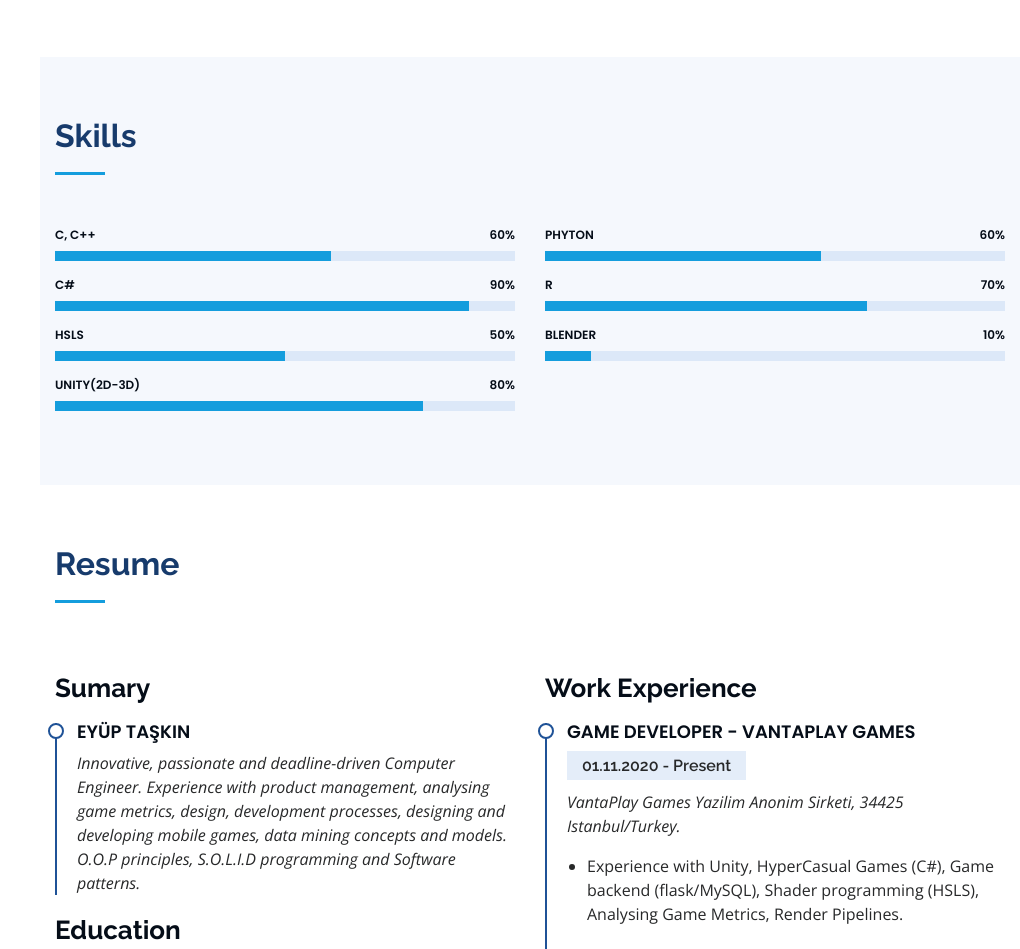
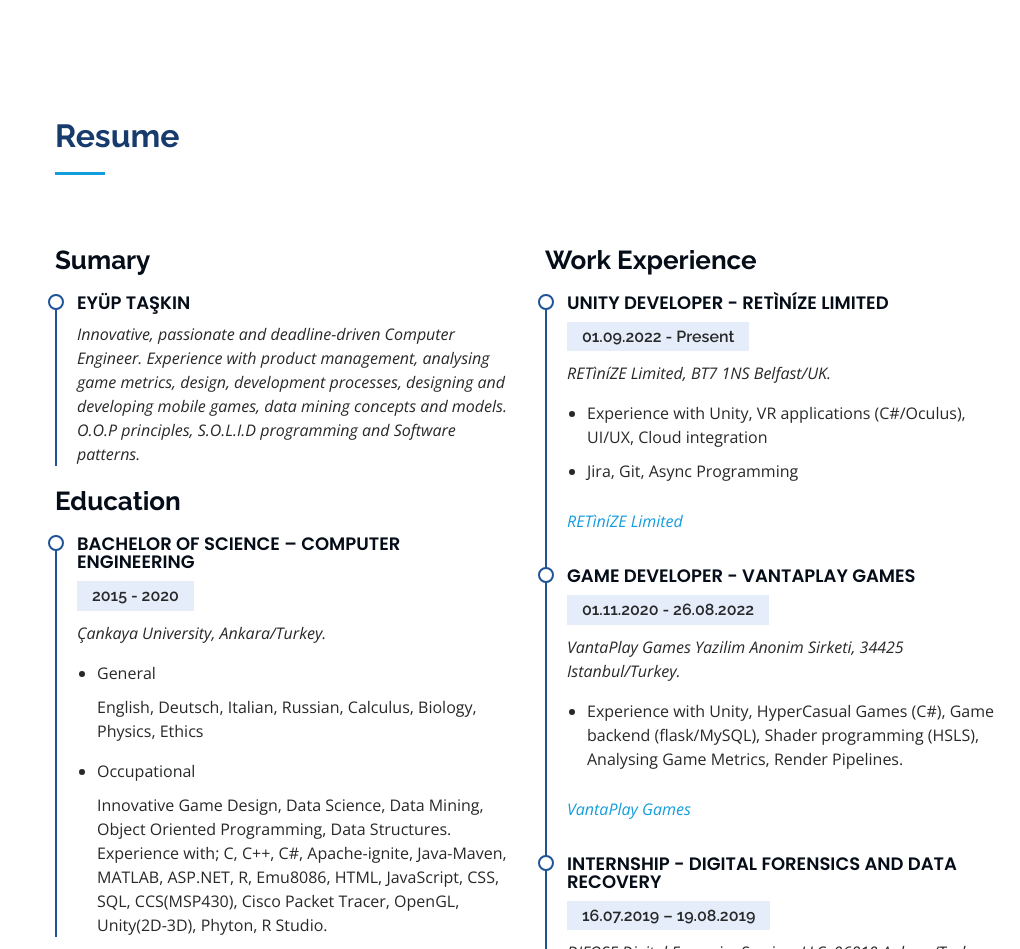
Before and after one commit to kurumsaleyup/kurumsaleyup.github.io, a plain HTML site: page index.html in a window 1280 px wide. Shown: the part 1307-2256 px from the top of the page, without its empty margins (260-1280 px from the left). Drawn offline with nearby package versions, Linux system fonts and the light colour scheme.

Commit message:
work experience and portfolio updated (animotive)

```diff
--- a/index.html
+++ b/index.html
@@ -171,12 +171,12 @@
     End Facts Section -->
 
     <!-- ======= Skills Section ======= -->
-    <section id="skills" class="skills section-bg">
+    <!-- <section id="skills" class="skills section-bg">
       <div class="container">
 
         <div class="section-title">
           <h2>Skills</h2>
-          <!-- <p>General digital skills.</p> -->
+          <p>General digital skills.</p>
         </div>
 
         <div class="row skills-content">
@@ -244,7 +244,8 @@
         </div>
 
       </div>
-    </section><!-- End Skills Section -->
+    </section> -->
+    <!-- End Skills Section -->
 
     <!-- ======= Resume Section ======= -->
     <section id="resume" class="resume">
@@ -287,12 +288,22 @@
             <h3 class="resume-title">Work Experience</h3>
 
             <div class="resume-item">
+              <h4>Unity Developer - RETìníZE Limited</h4>
+              <h5>01.09.2022 - Present</h5>
+              <p><em>RETìníZE Limited, BT7 1NS Belfast/UK.</em></p>
+              <ul>
+                <li>Experience with Unity, VR applications (C#/Oculus), UI/UX, Cloud integration</li>
+                <li>Jira, Git, Async Programming</li>
+              </ul>
+              <p><em><a href="https://www.retinize.com/">RETìníZE Limited</a></em></p>
+            </div>
+
+            <div class="resume-item">
               <h4>Game Developer - VantaPlay Games</h4>
-              <h5>01.11.2020 - Present</h5>
+              <h5>01.11.2020 - 26.08.2022</h5>
               <p><em>VantaPlay Games Yazilim Anonim Sirketi, 34425 Istanbul/Turkey.</em></p>
               <ul>
                 <li>Experience with Unity, HyperCasual Games (C#), Game backend (flask/MySQL), Shader programming (HSLS), Analysing Game Metrics, Render Pipelines.</li>
-                <!-- <li>Developed simple Database in Apache Ignite - Sqlline.</li> -->
               </ul>
               <p><em><a href="https://vanta.games/">VantaPlay Games</a></em></p>
             </div>
@@ -333,7 +344,7 @@
 
         <div class="section-title">
           <h2>Portfolio</h2>
-          <p>My mobile/computer game projects.</p>
+          <p>Mobile/Computer/VR projects.</p>
         </div>
 
         <div class="row" data-aos="fade-up">
@@ -350,6 +361,17 @@
         <div class="row portfolio-container" data-aos="fade-up" data-aos-delay="100">
 
         <!--Wheel Smash-->
+
+        <div class="col-lg-3 col-md-6 portfolio-item filter-3D">
+          <div class="portfolio-wrap">
+              <h5><em>Animotive VR Project</em></h5>
+            <img src="assets/img/portfolio/Animotive.png" class="img-fluid" alt="">
+            <div class="portfolio-links">
+              <a href="https://www.animotive.com/" title="More Details"><i class="bx bx-link"></i></a>
+            </div>
+          </div>
+        </div>
+
         <div class="col-lg-3 col-md-6 portfolio-item filter-3D">
           <div class="portfolio-wrap">
               <h5><em>"Wheel Smash" mobile game</em></h5>
```
Also changed, not shown: assets/img/portfolio/Animotive.png (added).
